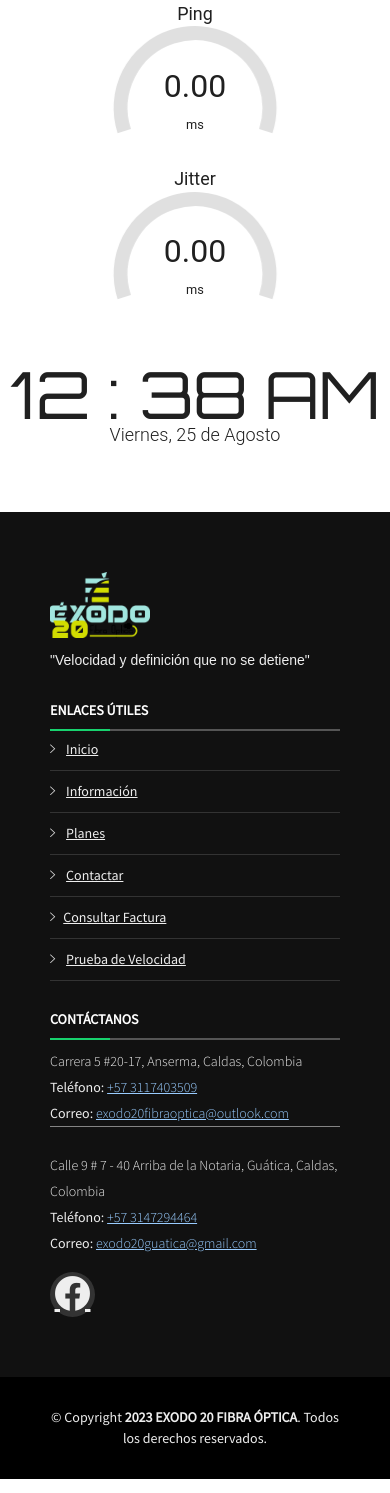
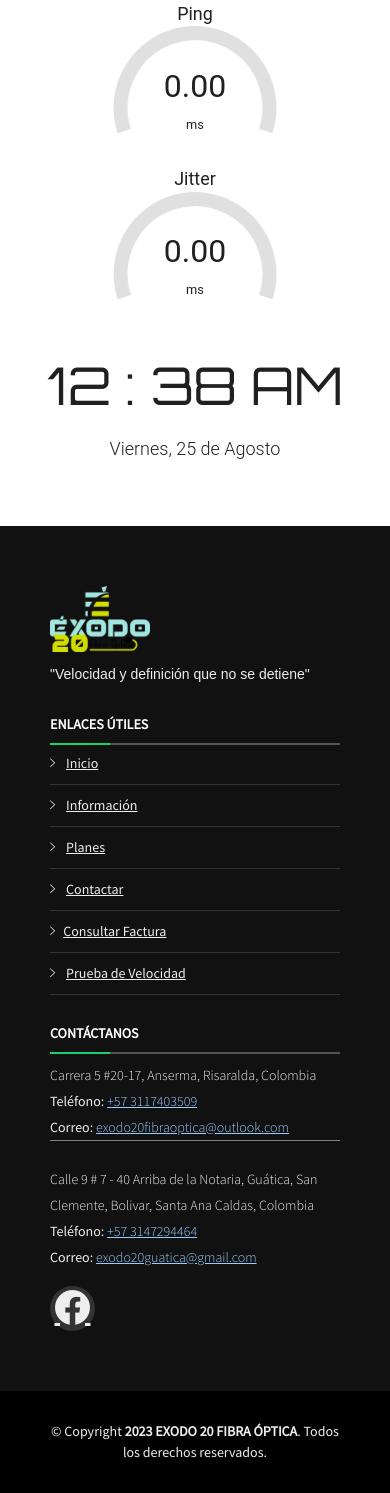
Before and after one commit to Licano-dev/exodo20Update, a PHP site: page /test-velocidad.html in a window 390 px wide. Shown: the part 2211-3704 px from the top of the page. Run offline with PHP 8.4, Linux system fonts and the light colour scheme; some web fonts are replaced.

Commit message:
cambios en css para responsive

```diff
--- a/components/reloj/style-reloj.css
+++ b/components/reloj/style-reloj.css
@@ -27,11 +27,11 @@
   filter: progid:DXImageTransform.Microsoft.gradient( startColorstr='#000000', endColorstr='#000000', GradientType=0 )
 }
 .reloj {
-	font-size: 65px;
+	font-size: 4.0625em;
   font-family: 'Orbitron', sans-serif;;
 	height: 70px;
   width: 400px;
-  margin: 8px auto 5px;
+  margin: 8px auto 10px;
 }
 
 #hora, #min {
@@ -40,6 +40,7 @@
 
 #fecha {
   font-size: 18px;
+  margin-top: 19px;
 }
 
 /*Boton*/
--- a/contacto.html
+++ b/contacto.html
@@ -365,15 +365,15 @@
                         </ul>
                     </div>
 
-                    <div class="col-lg-3 col-md-6 footer-contact">
+                    <div class="col-lg-5 col-md-6 footer-contact">
                         <h4>Contáctanos</h4>
                         <p style="margin-bottom: 25px; border-bottom: 1px solid #848484;">
-                            Carrera 5 #20-17, Anserma, Caldas, Colombia <br>
+                            Carrera 5 #20-17, Anserma, Risaralda, Colombia <br>
                             <strong>Teléfono:&nbsp</strong><a href="tel:+573117403509">+57 3117403509</a><br>
                             <strong>Correo:&nbsp</strong><a href="mailto:exodo20fibraoptica@outlook.com">exodo20fibraoptica@outlook.com</a><br>
                         </p>
                         <p>
-                            Calle 9 # 7 - 40 Arriba de la Notaria, Guática, Caldas, Colombia <br>
+                            Calle 9 # 7 - 40 Arriba de la Notaria, Guática, San Clemente, Bolivar, Santa Ana Caldas, Colombia <br>
                             <strong>Teléfono:&nbsp</strong><a href="tel:+573147294464">+57 3147294464</a><br>
                             <strong>Correo:&nbsp</strong><a href="mailto:exodo20guatica@gmail.com">exodo20guatica@gmail.com</a><br>
                         </p>
--- a/index.html
+++ b/index.html
@@ -486,15 +486,15 @@
                         </ul>
                     </div>
 
-                    <div class="col-lg-3 col-md-6 footer-contact">
+                    <div class="col-lg-5 col-md-6 footer-contact">
                         <h4>Contáctanos</h4>
                         <p style="margin-bottom: 25px; border-bottom: 1px solid #848484;">
-                            Carrera 5 #20-17, Anserma, Caldas, Colombia <br>
+                            Carrera 5 #20-17, Anserma, Risaralda, Colombia <br>
                             <strong>Teléfono:&nbsp</strong><a href="tel:+573117403509">+57 3117403509</a><br>
                             <strong>Correo:&nbsp</strong><a href="mailto:exodo20fibraoptica@outlook.com">exodo20fibraoptica@outlook.com</a><br>
                         </p>
                         <p>
-                            Calle 9 # 7 - 40 Arriba de la Notaria, Guática, Caldas, Colombia <br>
+                            Calle 9 # 7 - 40 Arriba de la Notaria, Guática, San Clemente, Bolivar, Santa Ana Caldas, Colombia <br>
                             <strong>Teléfono:&nbsp</strong><a href="tel:+573147294464">+57 3147294464</a><br>
                             <strong>Correo:&nbsp</strong><a href="mailto:exodo20guatica@gmail.com">exodo20guatica@gmail.com</a><br>
                         </p>
--- a/neutralidad.html
+++ b/neutralidad.html
@@ -392,15 +392,15 @@
                         </ul>
                     </div>
 
-                    <div class="col-lg-3 col-md-6 footer-contact">
+                    <div class="col-lg-5 col-md-6 footer-contact">
                         <h4>Contáctanos</h4>
                         <p style="margin-bottom: 25px; border-bottom: 1px solid #848484;">
-                            Carrera 5 #20-17, Anserma, Caldas, Colombia <br>
+                            Carrera 5 #20-17, Anserma, Risaralda, Colombia <br>
                             <strong>Teléfono:&nbsp</strong><a href="tel:+573117403509">+57 3117403509</a><br>
                             <strong>Correo:&nbsp</strong><a href="mailto:exodo20fibraoptica@outlook.com">exodo20fibraoptica@outlook.com</a><br>
                         </p>
                         <p>
-                            Calle 9 # 7 - 40 Arriba de la Notaria, Guática, Caldas, Colombia <br>
+                            Calle 9 # 7 - 40 Arriba de la Notaria, Guática, San Clemente, Bolivar, Santa Ana Caldas, Colombia <br>
                             <strong>Teléfono:&nbsp</strong><a href="tel:+573147294464">+57 3147294464</a><br>
                             <strong>Correo:&nbsp</strong><a href="mailto:exodo20guatica@gmail.com">exodo20guatica@gmail.com</a><br>
                         </p>
--- a/test-velocidad.html
+++ b/test-velocidad.html
@@ -356,7 +356,7 @@ function initUI(){
                                 <div class="unit">ms</div>
                             </div>
                         </div>
-                        <div id="ipArea" style="font-weight: bold; font-size: 21px;">
+                        <div id="ipArea" style="font-weight: bold; font-size: 1.3125em;">
                             <span id="ip"></span>
                         </div>
                     </div>
@@ -407,15 +407,15 @@ function initUI(){
                         </ul>
                     </div>
 
-                    <div class="col-lg-3 col-md-6 footer-contact">
+                    <div class="col-lg-5 col-md-6 footer-contact">
                         <h4>Contáctanos</h4>
                         <p style="margin-bottom: 25px; border-bottom: 1px solid #848484;">
-                            Carrera 5 #20-17, Anserma, Caldas, Colombia <br>
+                            Carrera 5 #20-17, Anserma, Risaralda, Colombia <br>
                             <strong>Teléfono:&nbsp</strong><a href="tel:+573117403509">+57 3117403509</a><br>
                             <strong>Correo:&nbsp</strong><a href="mailto:exodo20fibraoptica@outlook.com">exodo20fibraoptica@outlook.com</a><br>
                         </p>
                         <p>
-                            Calle 9 # 7 - 40 Arriba de la Notaria, Guática, Caldas, Colombia <br>
+                            Calle 9 # 7 - 40 Arriba de la Notaria, Guática, San Clemente, Bolivar, Santa Ana Caldas, Colombia <br>
                             <strong>Teléfono:&nbsp</strong><a href="tel:+573147294464">+57 3147294464</a><br>
                             <strong>Correo:&nbsp</strong><a href="mailto:exodo20guatica@gmail.com">exodo20guatica@gmail.com</a><br>
                         </p>
```
